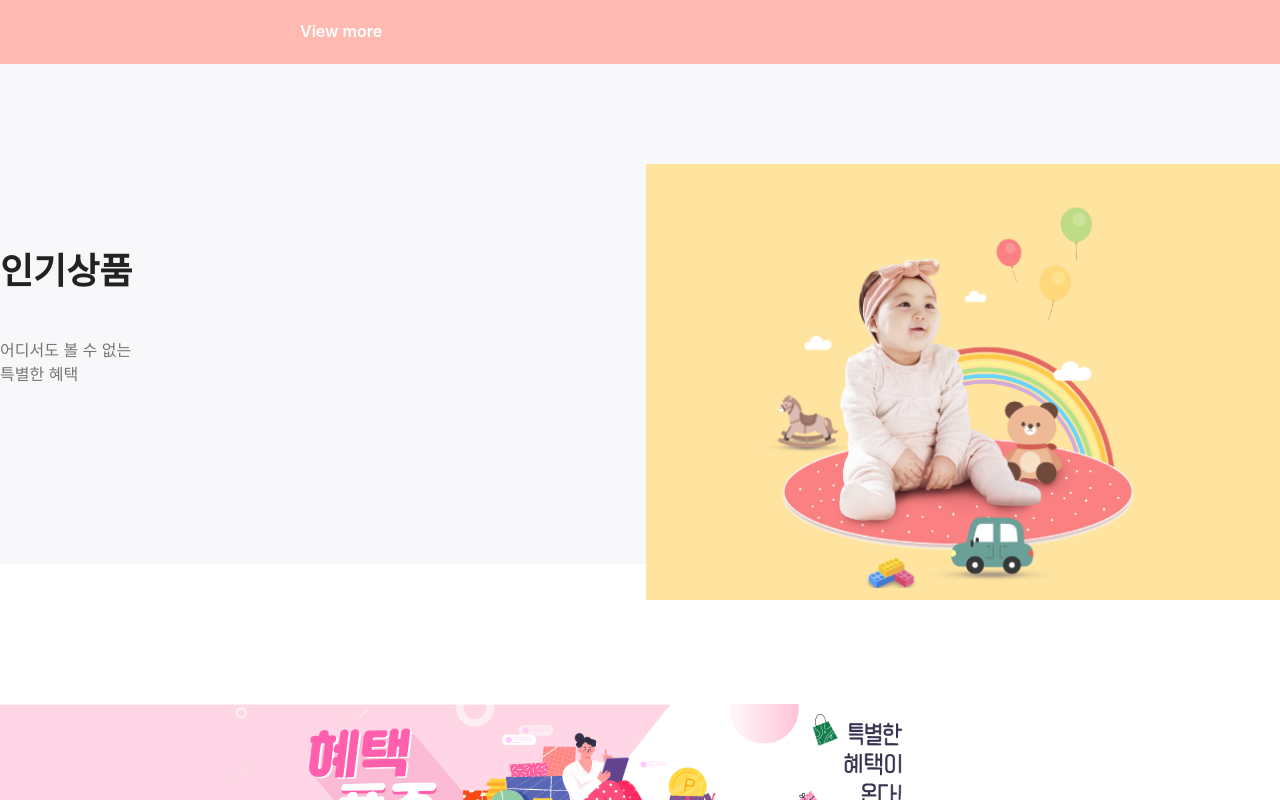
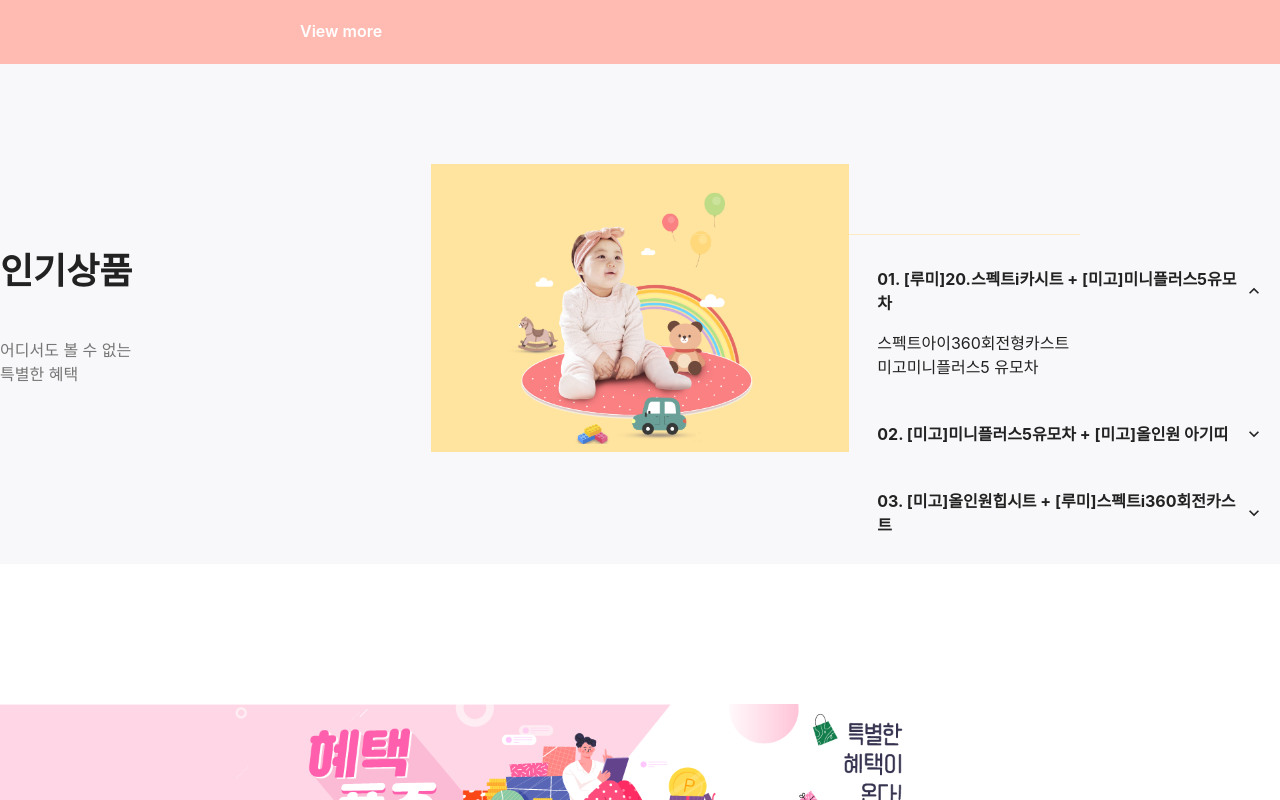
Before and after one commit to been95/simple-shopping-mall, a React (Create React App) app: page / in a window 1280 px wide. Shown: the part 736-1536 px from the top of the page. Built offline with nearby package versions, Linux system fonts and the light colour scheme.

Commit message:
feat: home add

```diff
--- a/src/pages/Home.js
+++ b/src/pages/Home.js
@@ -1,5 +1,12 @@
 import React from "react";
-import { Box, useColorModeValue, Button, Grid, Image, Text, Icon} from "@chakra-ui/react";
+import { Box, useColorModeValue, Button, Grid, Image, Text,Divider} from "@chakra-ui/react";
+import {
+  Accordion,
+  AccordionItem,
+  AccordionButton,
+  AccordionPanel,
+  AccordionIcon,
+} from '@chakra-ui/react'
 
 const mockData = [
   { id: 1, title: "[순성] 데일리모노 ISOFIX_카시트", desc: "신생아~7세까지 사용가능", image : 'img/daily_mono.png'},
@@ -12,6 +19,7 @@ const mockData = [
 
 const Home = () => {
   const bg = useColorModeValue("white", "gray.700");
+
 
   return (
     <div>
@@ -28,7 +36,7 @@ const Home = () => {
 
       <Box>
           <Box background='#F8F8FA' w='100%' h='500px' position="relative"></Box>
-          <Grid  templateColumns='repeat(2, 1fr)' gap={3} mt='-400px' position='absolute'>
+          <Grid  templateColumns='repeat(3, 1fr)' gap={3} mt='-400px' position='absolute'>
               <Box mt='80px'>
                 <Text fontSize='4xl' fontWeight="bold">
                   인기상품
@@ -37,9 +45,60 @@ const Home = () => {
                   어디서도 볼 수 없는 <br/>특별한 혜택
                 </Text>
               </Box>
+              <Box>
+              <Image src='img/best_banner.png' alt='Dan Abramov'/>
+              <Divider borderColor="#FEE49F" position='absolute' w='453px' top='70px' right='200px'/>
+              </Box>
 
-              <Image src='img/best_banner.png' alt='Dan Abramov'/>
+              <Accordion defaultIndex={[0]} allowMultiple mt="95px">
+                <AccordionItem>
+                  <h2>
+                    <AccordionButton>
+                      <Box flex='1' textAlign='left' fontWeight="bold">
+                        01. [루미]20.스펙트i카시트 + [미고]미니플러스5유모차
+                      </Box>
+                      <AccordionIcon />
+                    </AccordionButton>
+                  </h2>
+                  <AccordionPanel pb={2} >
+                  스펙트아이360회전형카스트<br/>
+                  미고미니플러스5 유모차
+                  </AccordionPanel>
+                </AccordionItem>
+
+                <AccordionItem>
+                  <h2>
+                    <AccordionButton mt="27px">
+                      <Box flex='1' textAlign='left'   fontWeight="bold">
+                      02. [미고]미니플러스5유모차 + [미고]올인원 아기띠
+                      </Box>
+                      <AccordionIcon />
+                    </AccordionButton>
+                  </h2>
+                  <AccordionPanel pb={2}>
+                    미고 미니플러스5 유모차<br />
+                    미고 올인원 아기띠
+                  </AccordionPanel>
+                </AccordionItem>
+
+                <AccordionItem>
+                  <h2>
+                    <AccordionButton  mt="27px" mb="27px">
+                      <Box flex='1' textAlign='left'   fontWeight="bold">
+                      03. [미고]올인원힙시트 + [루미]스펙트i360회전카스트
+                      </Box>
+                      <AccordionIcon />
+                    </AccordionButton>
+                  </h2>
+                  <AccordionPanel pb={2} >
+                    미고 올인원 아기띠<br />
+                    스펙트아이360회전형카스트
+                  </AccordionPanel>
+                </AccordionItem>
+              </Accordion>
+
           </Grid>
+
       </Box>
 
       <Box mt='140px'>
@@ -68,7 +127,6 @@ const Home = () => {
               </Button>
             </Box>
           </Box>
-
         ))}
       </Grid>
 
```
